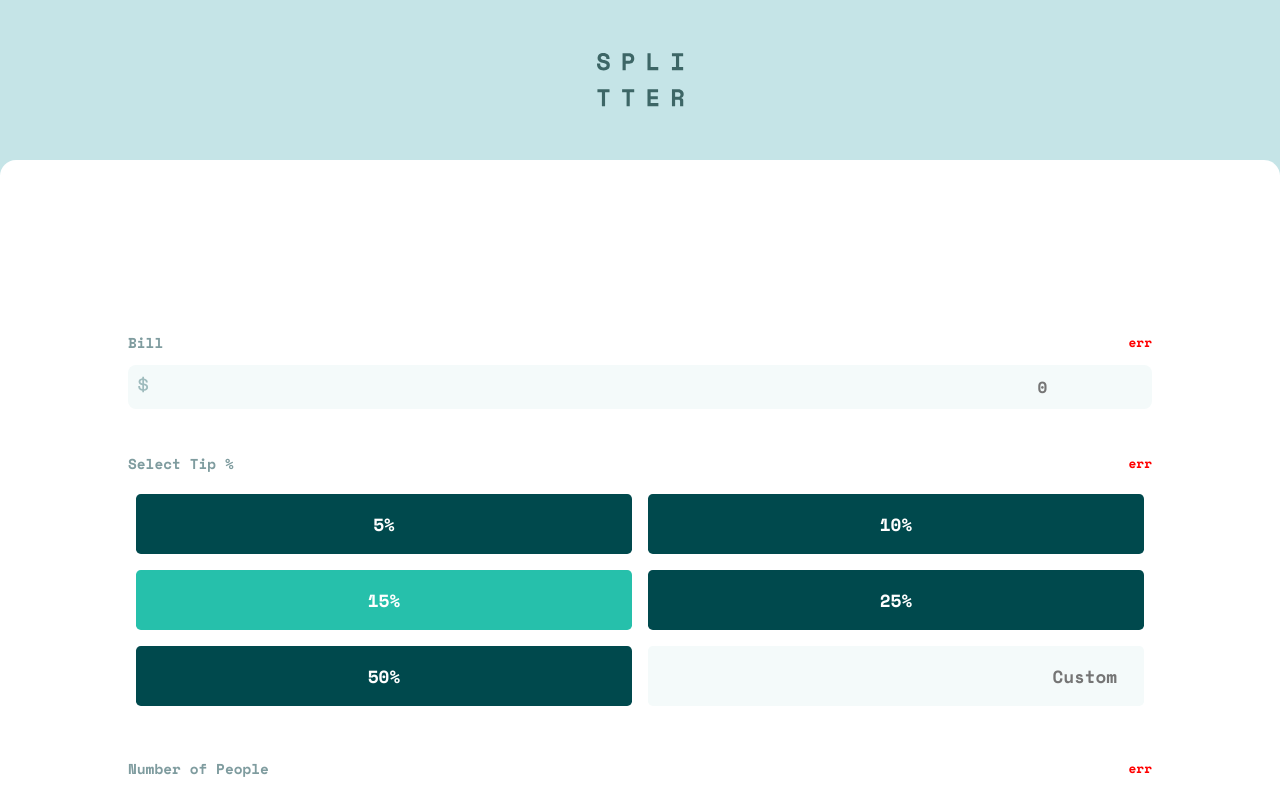
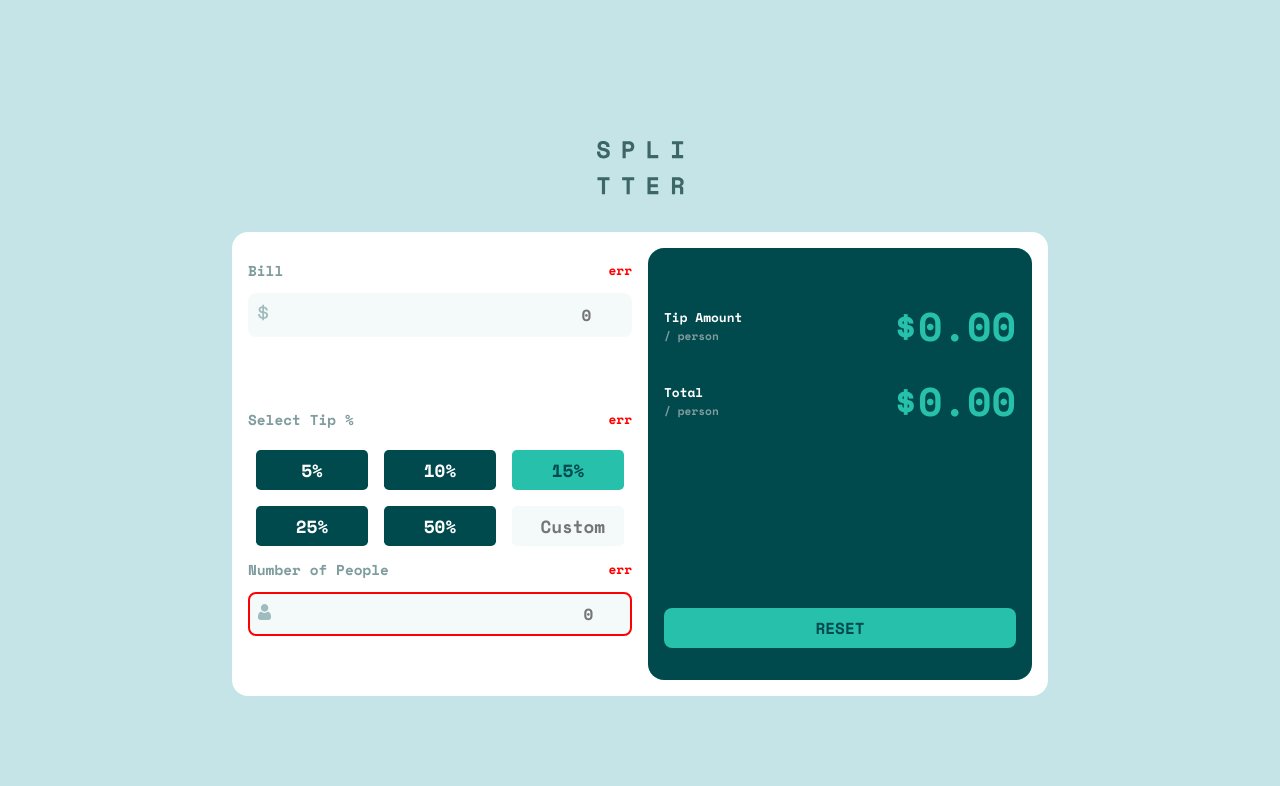
Before and after one commit to sutaC/Tip-calculator-app, a SvelteKit app: page / in a window 1280 px wide. Shown: the top 786 px of the page. Built offline with nearby package versions, Linux system fonts and the light colour scheme.

Commit message:
Desktop view styled

```diff
--- a/src/routes/+page.svelte
+++ b/src/routes/+page.svelte
@@ -65,6 +65,7 @@
 
     <div class="summary">
 
+        <div>
             <div class="wrapper">
                 <div class="summary-block">
                     <h2>Tip Amount</h2>
@@ -78,6 +79,7 @@
                     <p>/ person</p>
                 </div>
                 <p class="ammount">$0.00</p>
+            </div>
         </div>
 
         <button>RESET</button>
@@ -111,12 +113,6 @@
         --clr-very-light-grayish-cyan: hsl(189, 41%, 97%);
         --clr-white: hsl(0, 0%, 100%);
 
-
-
-
-        font-family: var(--ff-space-mono);
-        font-size: var(--fz--24px-regular);
-
     }
 
     * {
@@ -130,11 +126,9 @@
         display: flex;
         flex-direction: column;
         justify-content: center;
-        align-items: center;
 
         box-sizing: border-box;
         min-height: 100vh;
-        width: 100vw;
 
         margin: 0;
         padding: 0;
@@ -149,17 +143,19 @@
         justify-content: center;
         align-items: center;
 
-        width: 100%;
-        min-height: 10rem;
+        max-width: 100%;
+        min-height: 8rem;
 
 
     }
 
     main {
         box-sizing: border-box;
-        width: 100%;
+        flex: 1;
 
-        padding: 10%;
+        max-width: 100%;
+
+        padding: 1rem;
 
         border-radius: 1rem 1rem 0 0;
 
@@ -167,7 +163,7 @@
     }
     main > * {
         max-width: 100%;
-        margin: 2rem 0;
+        margin-bottom: 2rem;
     }
 
 
@@ -222,9 +218,11 @@
         align-items: center;
         justify-content: center;
 
+        box-sizing: border-box;
         margin: 0.5rem;
 
         min-height: 2.5rem;
+        max-width: 7rem;
 
         border-radius: 0.3rem;
 
@@ -240,13 +238,12 @@
     }
     .select-field > input:checked + label {
         background-color: var(--clr-strong-cyan);
-        columns: var(--clr-dark-grayish-cyan);
+        color: var(--clr-very-dark-cyan );
     }
 
     .select-item:last-of-type {
         background-color: var(--clr-very-light-grayish-cyan);
         border: 2px solid transparent;
-        padding: 0.5rem;
     }
     .select-item:last-of-type > input {
         box-sizing: border-box;
@@ -282,6 +279,9 @@
     .summary > * {
         margin: 1rem 0;
     }
+    .summary > div > * {
+        margin: 1rem 0;
+    }
     .summary button {
         box-sizing: border-box;
         width: 100%;
@@ -308,7 +308,7 @@
         color: var(--clr-grayish-cyan);
     }
     .ammount {
-        font-size: 1.5rem;
+        font-size: 2.5em;
         color: var(--clr-strong-cyan);
     }
 
@@ -328,4 +328,43 @@
         border: 2px solid red;
     }
 
+
+    /* # Desktp styles # */
+
+    @media (min-width: 550px) {
+
+        :global(body) {
+            align-items: center;
+        }
+
+        main {
+            display: grid;
+            grid-template-columns: repeat(2, minmax(0, 1fr));
+            grid-template-rows: repeat(3, minmax(0, 1fr));
+            gap: 1rem;
+
+            border-radius: 1rem;
+
+            max-height: 29rem;
+        }
+        main > * {
+            margin: 0;
+        }
+
+        .summary {
+            display: flex;
+            flex-direction: column;
+            justify-content: space-between;
+
+            grid-column: 2;
+            grid-row: 1/4;
+
+        }
+
+        .select-field {
+            grid-template-columns: repeat(3, minmax(0, 1fr));
+        }
+
+    }
+
 </style>
```
Lines whose indentation alone changed are shown as unchanged.
